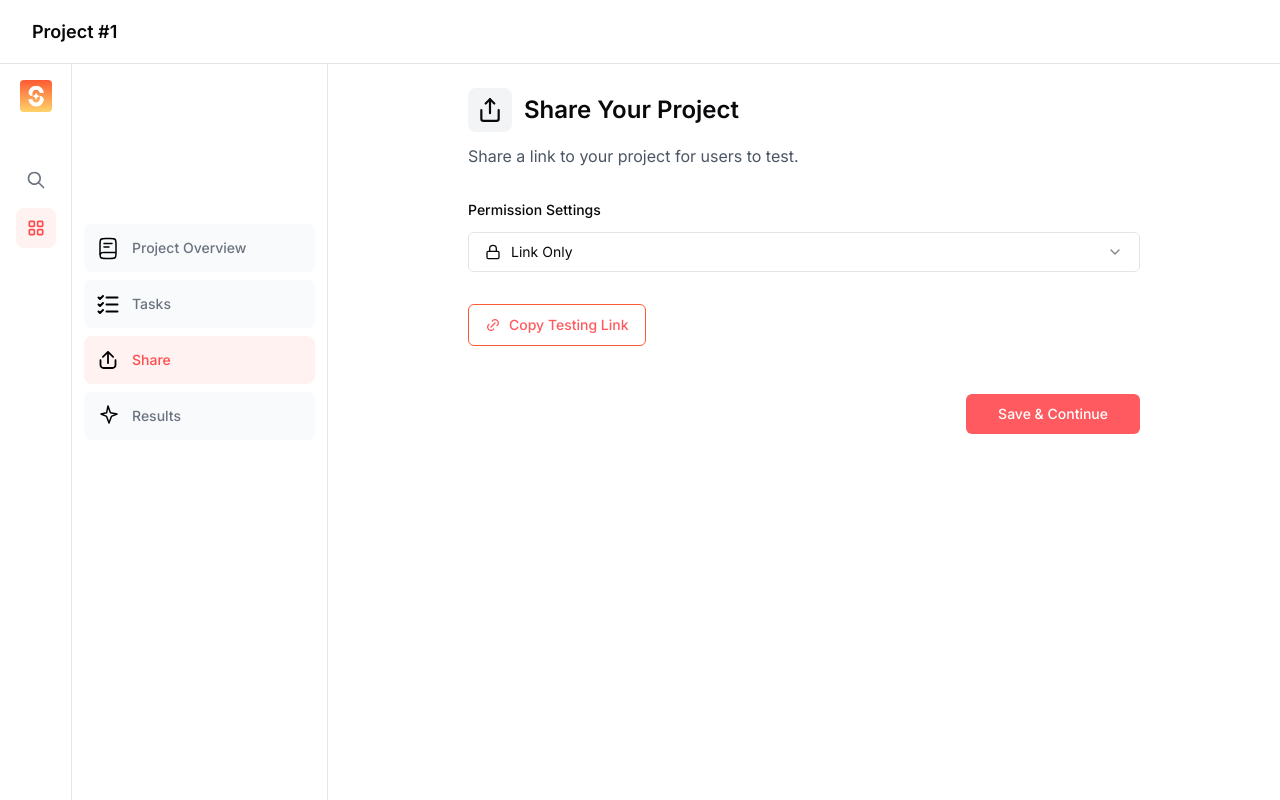
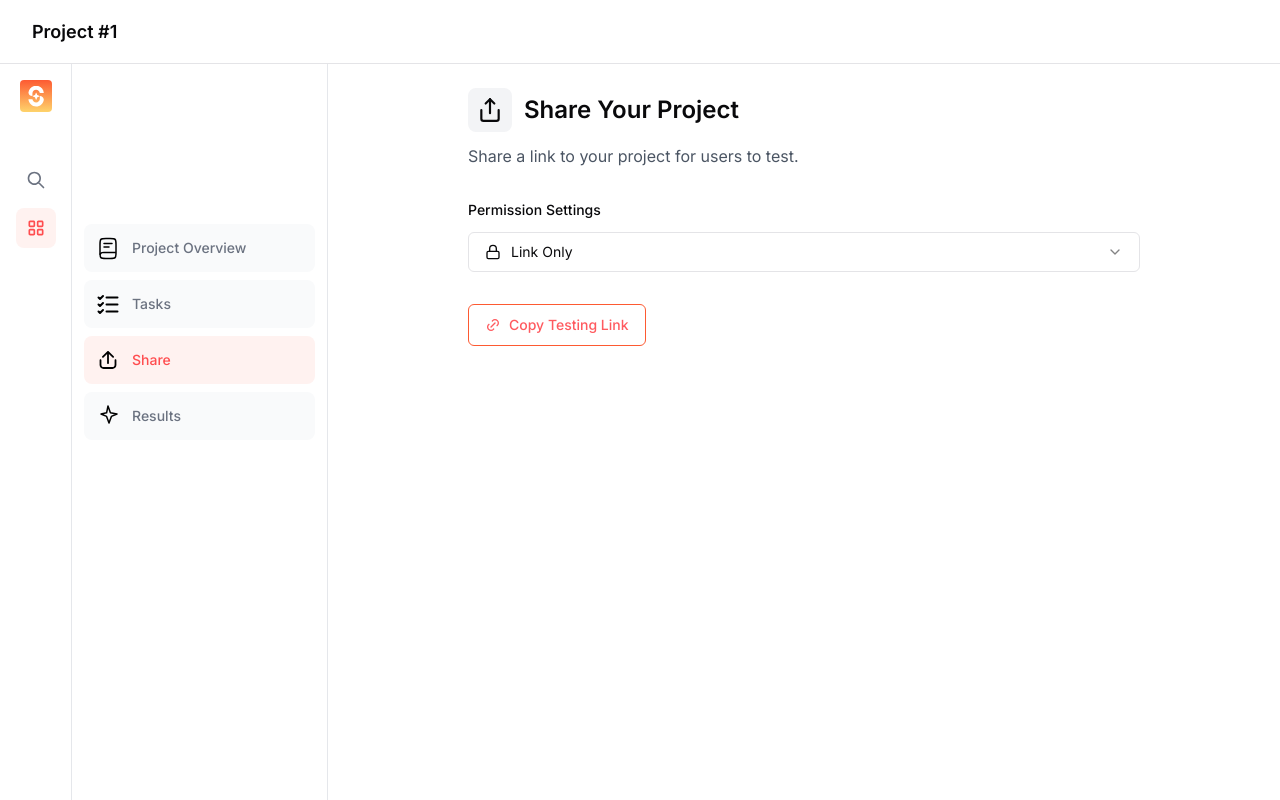
Before and after one commit to baseballwalkerchris/screenpipe-hackathon, a Next.js app: page /projects/create-project/1/share in a window 1280 px wide. Built offline with nearby package versions, Linux system fonts and the light colour scheme.

Commit message:
Add sparkles.svg to results page

```diff
--- a/app/projects/create-project/[projectId]/results/page.tsx
+++ b/app/projects/create-project/[projectId]/results/page.tsx
@@ -10,6 +10,7 @@ import { NavigationSidebar } from "@/components/ui/NavigationSidebar";
 import { ChevronDown, ChevronUp } from "lucide-react";
 import { AIAssistant } from "@/components/ui/AIAssistant";
 import { useParams } from "next/navigation";
+import Image from "next/image";
 
 interface TestResult {
   projectId: string;
@@ -185,8 +186,13 @@ export default function ResultsPage() {
             <Card>
               <CardHeader>
                 <div className="flex items-center gap-2 mb-2">
-                  <div className="bg-[#ff4d4f] text-white w-8 h-8 rounded-full flex items-center justify-center font-medium">
-                    4
+                  <div className="w-12 h-12 flex items-center justify-center">
+                    <Image
+                      src="/sparkles-title.svg"
+                      alt="Sparkles"
+                      width={40}
+                      height={40}
+                    />
                   </div>
                   <CardTitle className="text-xl font-semibold">
                     Results
--- a/app/projects/create-project/[projectId]/share/page.tsx
+++ b/app/projects/create-project/[projectId]/share/page.tsx
@@ -5,7 +5,7 @@ import { TopBar } from "@/components/ui/TopBar";
 import { ProjectStages } from "@/components/ui/ProjectStages";
 import { NavigationSidebar } from "@/components/ui/NavigationSidebar";
 import { Button } from "@/components/ui/button";
-import { useParams, useSearchParams, useRouter } from "next/navigation";
+import { useParams, useSearchParams } from "next/navigation";
 import {
   Select,
   SelectContent,
@@ -37,7 +37,6 @@ export default function SharePage() {
   const [permissionType, setPermissionType] = useState("link-only");
   const params = useParams();
   const searchParams = useSearchParams();
-  const router = useRouter();
   const projectId = params.projectId as string;
   const projectName = searchParams.get("name") || "Project #1";
 
@@ -61,11 +60,6 @@ export default function SharePage() {
   const handleCopyLink = () => {
     // In a real app, this would copy the actual testing link
     navigator.clipboard.writeText("https://sensus.ai/test/your-project-link");
-  };
-
-  const handleContinue = () => {
-    // Navigate to the next page
-    router.push(`/projects/create-project/${projectId}/results`);
   };
 
   return (
@@ -135,7 +129,7 @@ export default function SharePage() {
             </div>
 
             {/* Copy Link Button */}
-            <div className="inline-block border border-[#FD5A32] rounded-md mb-12">
+            <div className="inline-block border border-[#FD5A32] rounded-md">
               <Button
                 onClick={handleCopyLink}
                 className="w-auto text-[#FF5A5F] hover:text-[#FF4347] bg-transparent hover:bg-[#fff2f0] px-4 py-2 text-sm font-medium rounded-md flex items-center gap-2"
@@ -144,16 +138,6 @@ export default function SharePage() {
                 Copy Testing Link
               </Button>
             </div>
-
-            {/* Save & Continue Button */}
-            <div className="flex justify-end">
-              <Button
-                onClick={handleContinue}
-                className="bg-[#FF5A5F] hover:bg-[#FF4347] text-white px-8 py-2.5 text-sm font-medium rounded-md"
-              >
-                Save & Continue
-              </Button>
-            </div>
           </div>
         </div>
       </div>
```
Also changed, not shown: public/sparkles-title.svg (added).
